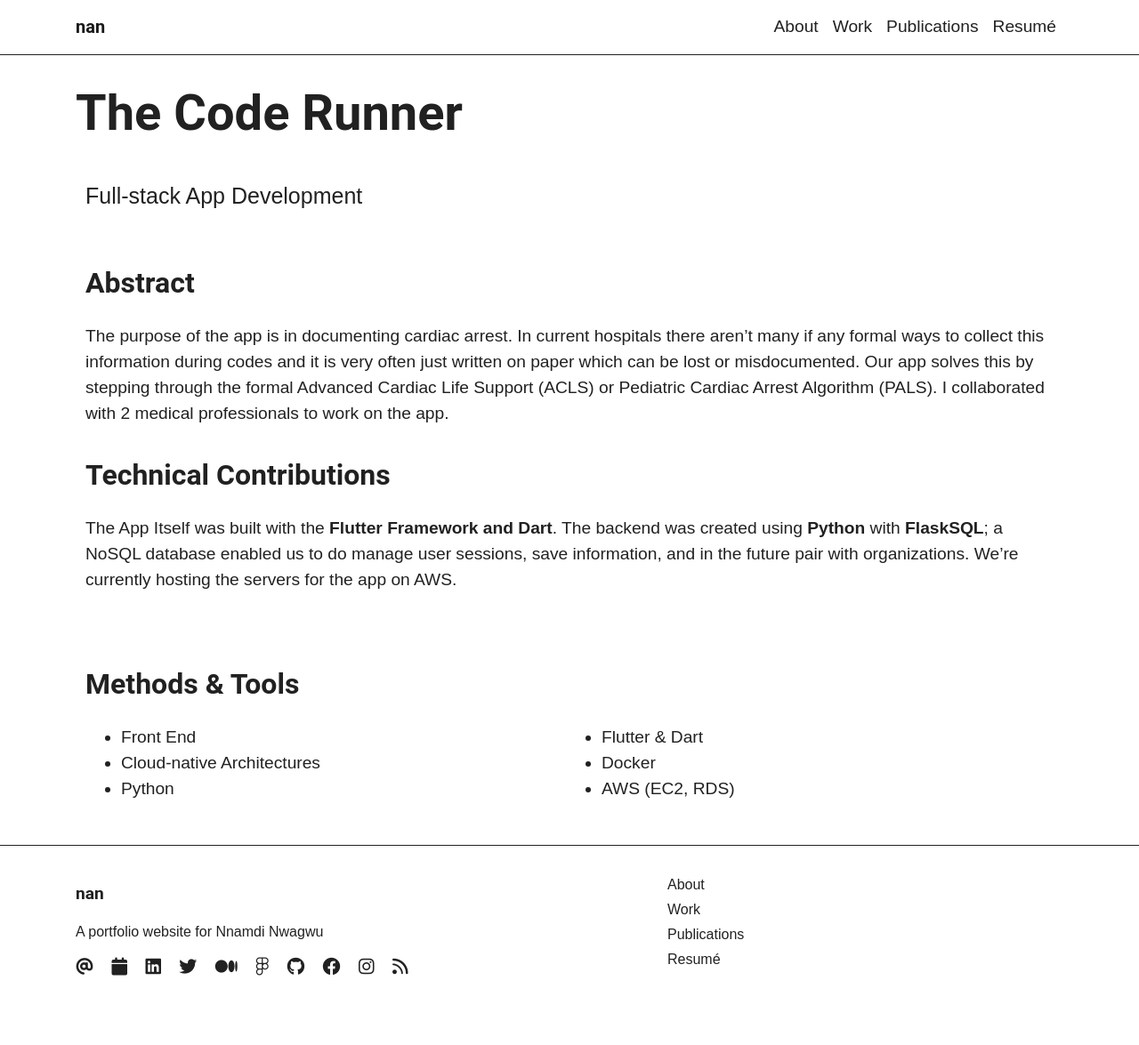
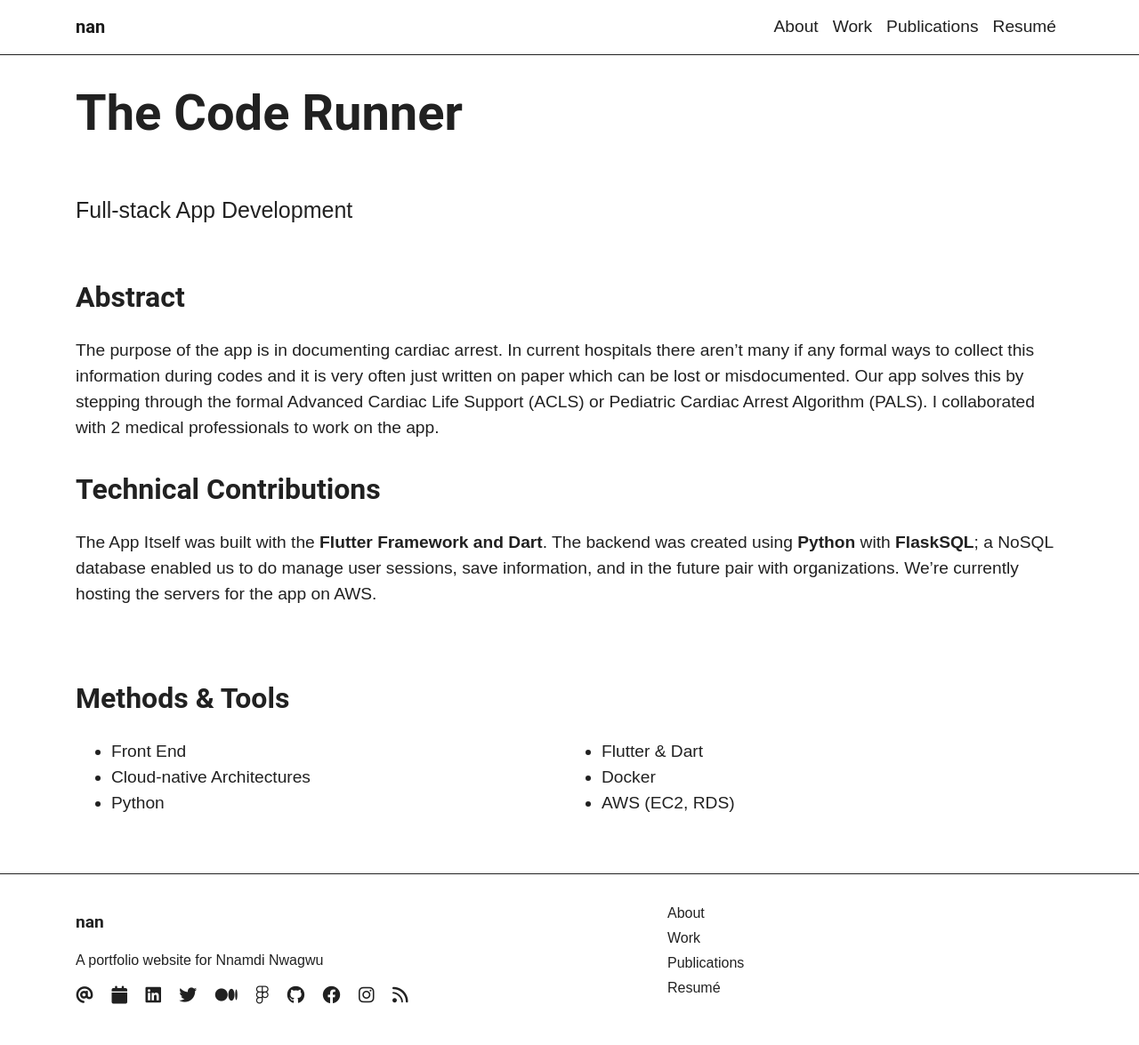
Before and after one commit to nnamd/nnamd.github.io, a Jekyll site: the page built from _work/2_coderunner.md, in a window 1280 px wide. Shown: the whole page at 89% size. Built offline with Jekyll 4.4.1, drawn with Linux system fonts in a browser that asks for light colours; before the commit the page ends 1143 px from its top, so only the background shows below that.

Commit message:
quick test of margin fix

```diff
--- a/_layouts/work.html
+++ b/_layouts/work.html
@@ -4,16 +4,9 @@ layout: work
 {% include header.html %}
 {% include nav.html %}
 <main>
-  <!-- Jumbotron/Title - full width, centered -->
-  <div class="container-fluid" style="padding-left: 0; padding-right: 0;">
-    {% include jumbotron.html %}
-  </div>
+  {% include jumbotron.html %}
 
-  <!-- Rest of content with 1-inch margins -->
-  <div class="container-fluid" style="padding-left: 1in; padding-right: 1in;">
-
-
-
+  <div class="container">
     <!-- Samples Section -->
     {% assign has_videos = false %}
     {% for i in (1..4) %}
@@ -30,9 +23,9 @@ layout: work
     {% if samples_layout == 'line' %}
     <!-- Samples in a single line -->
     <div class="row mb-4 g-0" style="margin-left: 0; margin-right: 0; overflow-x: auto;">
-      <!-- {% if page.samples-title %}
+      {% if page.samples-title %}
       <h2 class="mb-3" style="width: 100%;">{{ page.samples-title }}</h2>
-      {% endif %} -->
+      {% endif %}
 
       <!-- Video in line -->
       {% if has_videos %}
```
